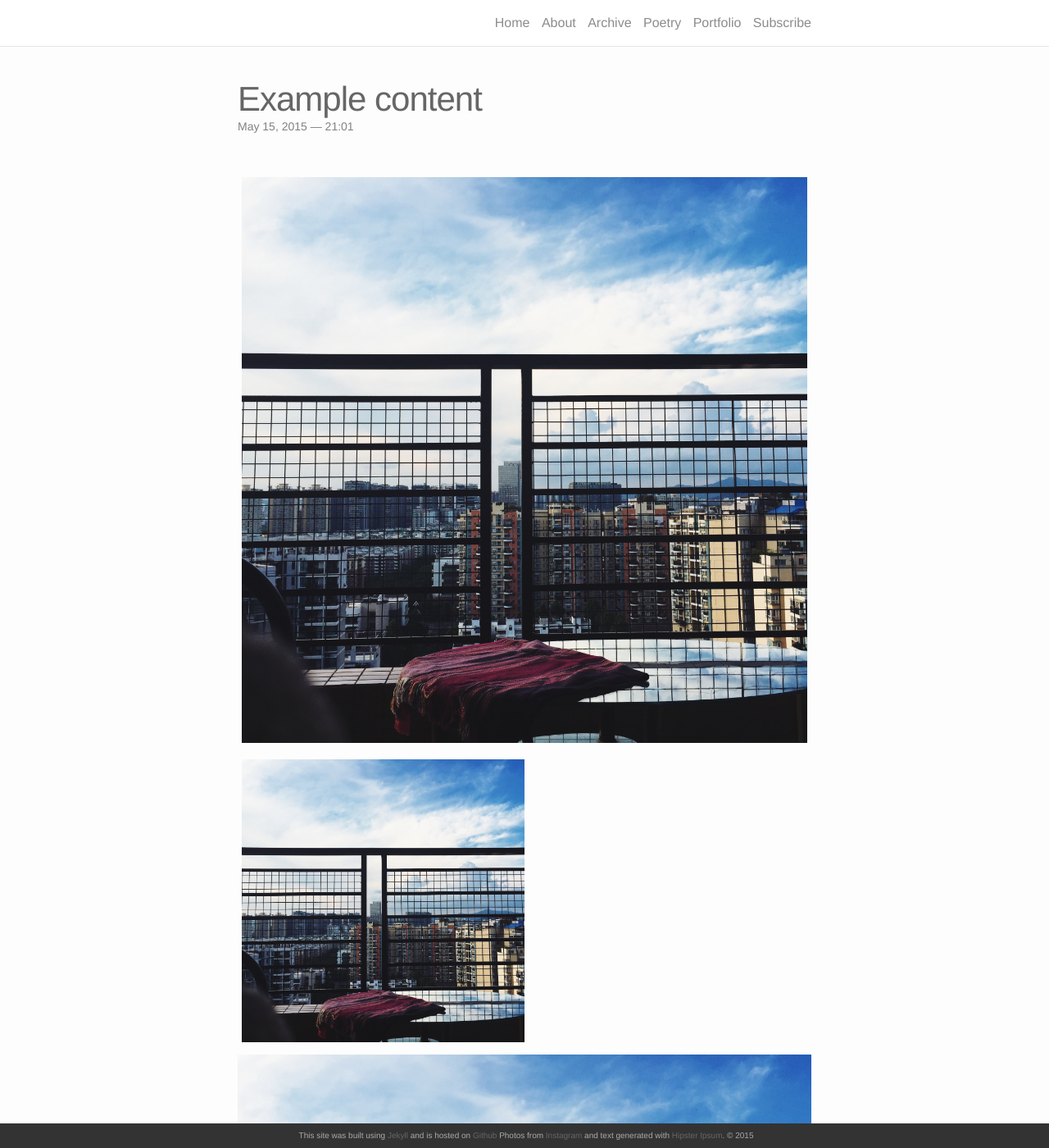
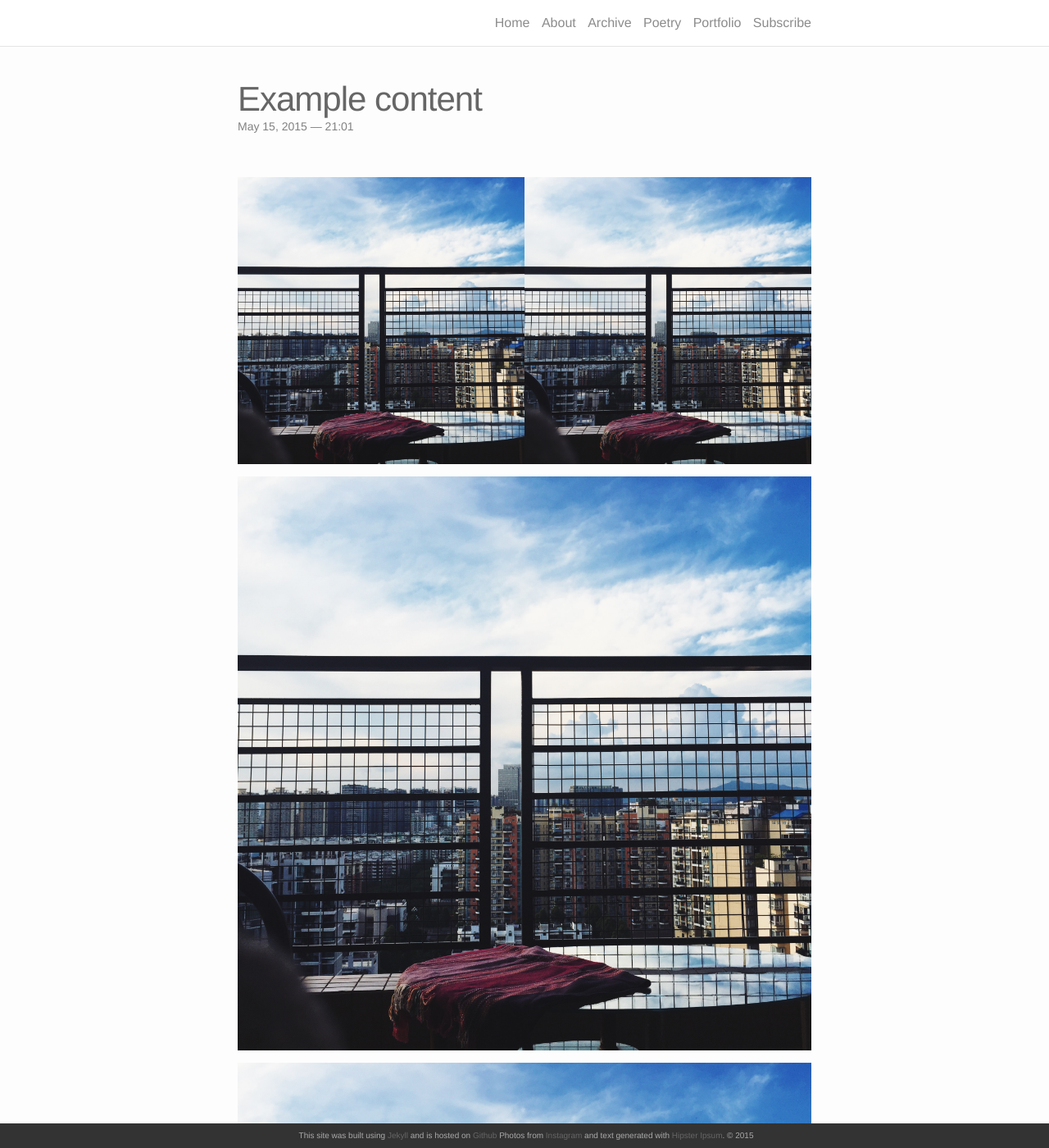
Before and after one commit to zangruizhe/zangruizhe.github.io, a Jekyll site: the page built from _posts/2014-01-01-example-content.md, in a window 1280 px wide and 1400 px high. Shown: the whole window at 82% size. Built offline with Jekyll 4.4.1, drawn with Linux system fonts in a browser that asks for light colours; nearby versions of some CDN libraries; some web fonts are replaced.

Commit message:
test img

```diff
--- a/_posts/2014-01-01-example-content.md
+++ b/_posts/2014-01-01-example-content.md
@@ -5,13 +5,16 @@ title: Example content
 excerpt_separator: <!--test-->
 ---
 
+<div class="img_row">
+	<img class="col split-to-two" src="/img/IMG_0713.JPG">
+	<img class="col split-to-two" src="/img/IMG_0713.JPG">
+</div>
+
+
+![](/img/IMG_0713.JPG)
 
 <div class="img_row">
 	<img class="col three" src="/img/IMG_0713.JPG">
-</div>
-
-<div class="img_row">
-	<img class="col split-to-two" src="/img/IMG_0713.JPG">
 </div>
 
 ![](/img/IMG_0713.JPG)
--- a/_sass/_base.scss
+++ b/_sass/_base.scss
@@ -89,7 +89,7 @@ hr{
 */
 
 img {
-height: 100%;
+height: $img_height;
 width: 100%;
 overflow: hidden;
 box-sizing:border-box;
@@ -97,6 +97,7 @@ padding: $img_spacing;
 padding-left: 0px;
 padding-right: 0px;
 float: left;
+object-fit: cover;
 }
 
 /**
--- a/_sass/_layout.scss
+++ b/_sass/_layout.scss
@@ -258,6 +258,8 @@ width: 100%;
 overflow: hidden;
 box-sizing:border-box;
 padding: $img_spacing;
+padding-left: 0px;
+padding-right: 0px;
 }
 .col{
 width: 100%;
```
